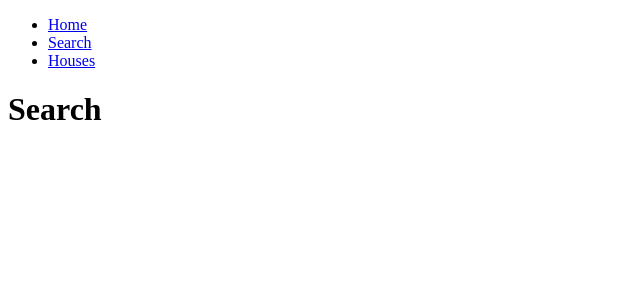
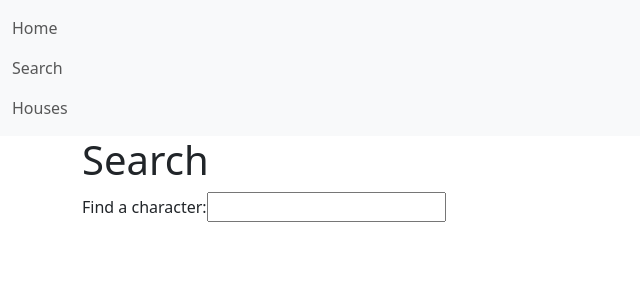
Before and after one commit to golson-pdx/cs464p-564-frontendhw, a React (Create React App) app in the folder hw3/exercise-03/: page /search in a window 1280 px wide. Shown: the top 300 px of the page, without its empty margins (0-640 px from the left). Built offline with nearby package versions, Linux system fonts and the light colour scheme; no server answers.

Commit message:
Display pie chart

```diff
--- a/hw3/exercise-03/package.json
+++ b/hw3/exercise-03/package.json
@@ -6,7 +6,10 @@
     "@testing-library/jest-dom": "^5.17.0",
     "@testing-library/react": "^13.4.0",
     "@testing-library/user-event": "^13.5.0",
+    "bootstrap": "^5.3.2",
+    "chart.js": "^4.4.0",
     "react": "^18.2.0",
+    "react-chartjs-2": "^5.2.0",
     "react-dom": "^18.2.0",
     "react-router-dom": "^6.18.0",
     "react-scripts": "5.0.1",
--- a/hw3/exercise-03/src/App.js
+++ b/hw3/exercise-03/src/App.js
@@ -1,6 +1,5 @@
 import React from "react";
-import ReactDOM from "react-dom";
-import { BrowserRouter, Routes, Route } from "react-router-dom";
+import {Routes, Route } from "react-router-dom";
 import Layout from "./pages/Layout";
 import Home from "./pages/Home";
 import Search from "./pages/Search";
--- a/hw3/exercise-03/src/index.js
+++ b/hw3/exercise-03/src/index.js
@@ -1,7 +1,9 @@
+import 'bootstrap/dist/css/bootstrap.css';
 import React from "react";
 import ReactDOM from "react-dom";
 import App from "./App";
 import { BrowserRouter } from "react-router-dom";
+
 ReactDOM.render(
   <BrowserRouter>
     <App />
--- a/hw3/exercise-03/src/pages/Home.js
+++ /dev/null
@@ -1,5 +0,0 @@
-const Home = () => {
-    return <h1>Home</h1>;
-  };
-
-  export default Home;
--- /dev/null
+++ b/hw3/exercise-03/src/pages/Home.jsx
@@ -0,0 +1,10 @@
+const Home = () => {
+    return (
+        <>
+        <h1>Home</h1>
+        <p>Welcome to this React app!</p>
+        </>
+    );
+  };
+
+  export default Home;
--- a/hw3/exercise-03/src/pages/Houses.js
+++ /dev/null
@@ -1,5 +0,0 @@
-const Houses = () => {
-    return <h1>Houses</h1>;
-  };
-
-  export default Houses;
--- /dev/null
+++ b/hw3/exercise-03/src/pages/Houses.jsx
@@ -0,0 +1,163 @@
+import React from 'react';
+import { Doughnut } from 'react-chartjs-2';
+import {Chart, ArcElement} from 'chart.js'
+Chart.register(ArcElement);
+
+const backgroundColors = [
+    'rgba(54, 162, 235, 0.8)',
+    'rgba(255, 206, 86, 0.8)',
+    'rgba(255, 99, 132, 0.8)',
+    'rgba(75, 192, 192, 0.8)',
+    'rgba(153, 102, 255, 0.8)',
+    'rgba(255, 159, 64, 0.8)',
+    'rgba(199, 199, 199, 0.8)',
+    'rgba(83, 102, 255, 0.8)',
+    'rgba(40, 159, 64, 0.8)',
+    'rgba(210, 199, 199, 0.8)',
+    'rgba(78, 52, 199, 0.8)',
+    'rgba(52, 162, 235, 0.8)',
+    'rgba(252, 206, 86, 0.8)',
+    'rgba(252, 99, 132, 0.8)',
+    'rgba(72, 192, 192, 0.8)',
+    'rgba(152, 102, 255, 0.8)',
+    'rgba(252, 159, 64, 0.8)',
+    'rgba(192, 199, 199, 0.8)',
+    'rgba(82, 102, 255, 0.8)',
+    'rgba(42, 159, 64, 0.8)',
+    'rgba(212, 199, 199, 0.8)',
+    'rgba(72, 52, 199, 0.8)',
+  ];
+
+  const borderColors = [
+    'rgba(54, 162, 235, 1)',
+    'rgba(255, 206, 86, 1)',
+    'rgba(255, 99, 132, 1)',
+    'rgba(75, 192, 192, 1)',
+    'rgba(153, 102, 255, 1)',
+    'rgba(255, 159, 64, 1)',
+    'rgba(159, 159, 159, 1)',
+    'rgba(83, 102, 255, 1)',
+    'rgba(40, 159, 64, 1)',
+    'rgba(210, 199, 199, 1)',
+    'rgba(78, 52, 199, 1)',
+    'rgba(52, 162, 235, 1)',
+    'rgba(252, 206, 86, 1)',
+    'rgba(252, 99, 132, 1)',
+    'rgba(72, 192, 192, 1)',
+    'rgba(152, 102, 255, 1)',
+    'rgba(252, 159, 64, 1)',
+    'rgba(152, 159, 159, 1)',
+    'rgba(82, 102, 255, 1)',
+    'rgba(42, 159, 64, 1)',
+    'rgba(212, 199, 199, 1)',
+    'rgba(72, 52, 199, 1)',
+  ];
+
+// url for the Thrones API
+const url = 'https://thronesapi.com/api/v2/Characters';
+
+// Characters returned from API fetch
+const characters = [];
+
+// Collect houses as labels
+const houses = [];
+
+// Houses with their associated # of characters
+const houseCount = [];
+
+// Collect house's counts to insert into chart
+const count = [];
+
+// Fetch data from API asyncronously
+const getData = async function fetchDataFromURL() {
+    try {
+      const response = await fetch(url);
+      console.log('Request successful', response);
+
+      // Now turn data into a json readable format
+      const data = await response.json();
+
+      // Initialize house & count values
+      getHouses(data);
+      getCount();
+
+    } catch(error) {
+      // Error from API fetch
+      console.error('Request failed', error)
+    }
+  }
+
+  const getHouses = function getHousesFromData(data) {
+    // Loop through data
+    data.forEach((data_item) => {
+      // Strip 'house' from family names
+      data_item.family = data_item.family.replace('House ', '');
+
+      // Address inconsistencies with Lannister family
+      if (data_item.family === 'Lanister') {
+        data_item.family = 'Lannister';
+      }
+
+      // Address inconsistencies with unknown/none/empty family inputs
+      if (data_item.family === 'Unkown' || data_item.family === 'None' || data_item.family === '') {
+        data_item.family = 'Unknown';
+      }
+
+      // Address inconsistencies with Targaryen
+      if (data_item.family === 'Targaryan') {
+        data_item.family = 'Targaryen';
+      }
+
+      // Address inconsistencies with Lorath
+      if (data_item.family === 'Lorathi') {
+        data_item.family = 'Lorath';
+      }
+
+      // We will not be updating family value from here, save as constant
+      const family = data_item.family;
+
+      if (houses.includes(family)) {
+        // Family already exists in list of houses, add to count
+        const index = houseCount.map(e => e.family).indexOf(family);
+        houseCount[index].count += 1;
+      }
+      else {
+        // Family does not exists yet in list, add new entry & start new count
+        houses.push(family);
+        houseCount.push({family: family, count: 1});
+      }
+    });
+  }
+
+  // Function to get values of each house count to insert into chart
+  const getCount = function getCountFromCountArray() {
+    houseCount.forEach((count_item) => {
+      count.push(parseInt(count_item.count));
+    });
+  }
+
+// Initialize everything
+getData();
+
+export const data = {
+    labels: houses,
+    datasets: [
+      {
+        label: 'Houses',
+        data: count,
+        backgroundColor: backgroundColors,
+        borderColor: borderColors,
+        borderWidth: 1,
+      },
+    ],
+  };
+
+const Houses = () => {
+    return (
+        <>
+            <h1>Houses</h1>
+            <Doughnut data={data}/>
+        </>
+    )
+};
+export default Houses;
--- a/hw3/exercise-03/src/pages/Layout.js
+++ /dev/null
@@ -1,25 +0,0 @@
-import { Outlet, Link } from "react-router-dom";
-
-const Layout = () => {
-  return (
-    <>
-      <nav>
-        <ul>
-          <li>
-            <Link to="/">Home</Link>
-          </li>
-          <li>
-            <Link to="/search">Search</Link>
-          </li>
-          <li>
-            <Link to="/houses">Houses</Link>
-          </li>
-        </ul>
-      </nav>
-
-      <Outlet />
-    </>
-  )
-};
-
-export default Layout;
--- /dev/null
+++ b/hw3/exercise-03/src/pages/Layout.jsx
@@ -0,0 +1,28 @@
+import { Outlet, Link } from "react-router-dom";
+
+const Layout = () => {
+  return (
+    <>
+        <nav class="navbar bg-light">
+            <div class="container-fluid">
+                <ul class="navbar-nav">
+                    <li class="nav-item">
+                        <Link to="/" className="nav-link">Home</Link>
+                    </li>
+                    <li class="nav-item">
+                        <Link to="/search" className="nav-link">Search</Link>
+                    </li>
+                    <li class="nav-item">
+                        <Link to="/houses" className="nav-link">Houses</Link>
+                    </li>
+                </ul>
+            </div>
+        </nav>
+        <div class="container">
+            <Outlet />
+        </div>
+    </>
+  )
+};
+
+export default Layout;
--- a/hw3/exercise-03/src/pages/Search.js
+++ /dev/null
@@ -1,5 +0,0 @@
-const Search = () => {
-    return <h1>Search</h1>;
-  };
-
-  export default Search;
--- /dev/null
+++ b/hw3/exercise-03/src/pages/Search.jsx
@@ -0,0 +1,11 @@
+const Search = () => {
+    return (
+        <>
+        <h1>Search</h1>
+        <label>Find a character:</label>
+        <input />
+        </>
+    );
+  };
+
+  export default Search;
```
Also changed, not shown: 1 other file (tests, documents, lock files or other folders).
